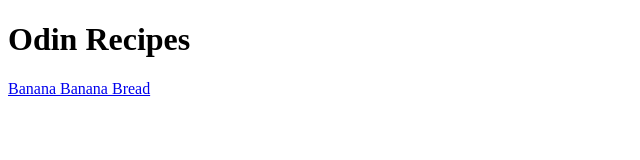
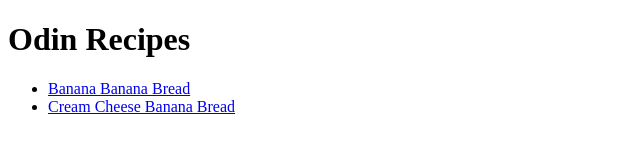
Before and after one commit to ahmed658/odin-recipes, a plain HTML site: page index.html in a window 1280 px wide. Shown: the whole page, without its empty margins (0-640 px from the left). Drawn offline with Linux system fonts and the light colour scheme.

Commit message:
Add new recipe to the index page in an unordered list

```diff
--- a/index.html
+++ b/index.html
@@ -9,7 +9,10 @@
 
 <body>
   <h1>Odin Recipes</h1>
-  <p><a href="recipes/banana-banana-bread.html">Banana Banana Bread</a></p>
+  <ul>
+    <li><a href="recipes/banana-banana-bread.html">Banana Banana Bread</a></li>
+    <li><a href="recipes/cream-cheese-banana-bread.html">Cream Cheese Banana Bread</a></li>
+  </ul>
 </body>
 
 
```
